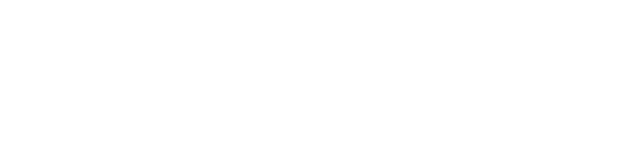
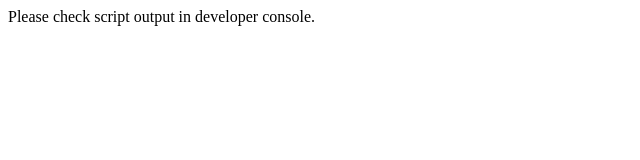
Before and after one commit to pesto-students/p6-arqam-Kshitijkc, a plain HTML site: page Week-3/Exercise 3.1/index.html in a window 1280 px wide. Shown: the whole page, without its empty margins (0-640 px from the left). Drawn offline with Linux system fonts and the light colour scheme.

Commit message:
Added instruction for Exercise 3.1

```diff
--- a/Week-3/Exercise 3.1/index.html
+++ b/Week-3/Exercise 3.1/index.html
@@ -8,6 +8,7 @@
     <link href="styles.css" rel="stylesheet">
 </head>
 <body>
+    Please check script output in developer console.
     <script src="script.js"></script>
 </body>
 </html>
```
